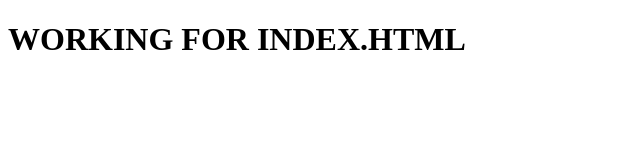
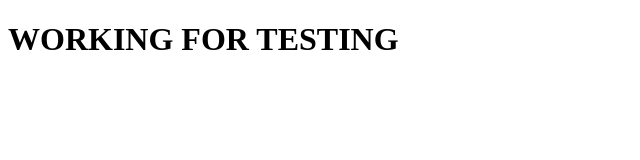
Before and after one commit to Henry-Nwosu/repeat, a plain HTML site: page index.html in a window 1280 px wide. Shown: the whole page, without its empty margins (0-640 px from the left). Drawn offline with Linux system fonts and the light colour scheme.

Commit message:
minor tests

```diff
--- a/index.html
+++ b/index.html
@@ -6,6 +6,6 @@
     <title>Document</title>
 </head>
 <body>
-    <h1>WORKING FOR INDEX.HTML</h1>
+    <h1>WORKING FOR TESTING</h1>
 </body>
 </html>
```
